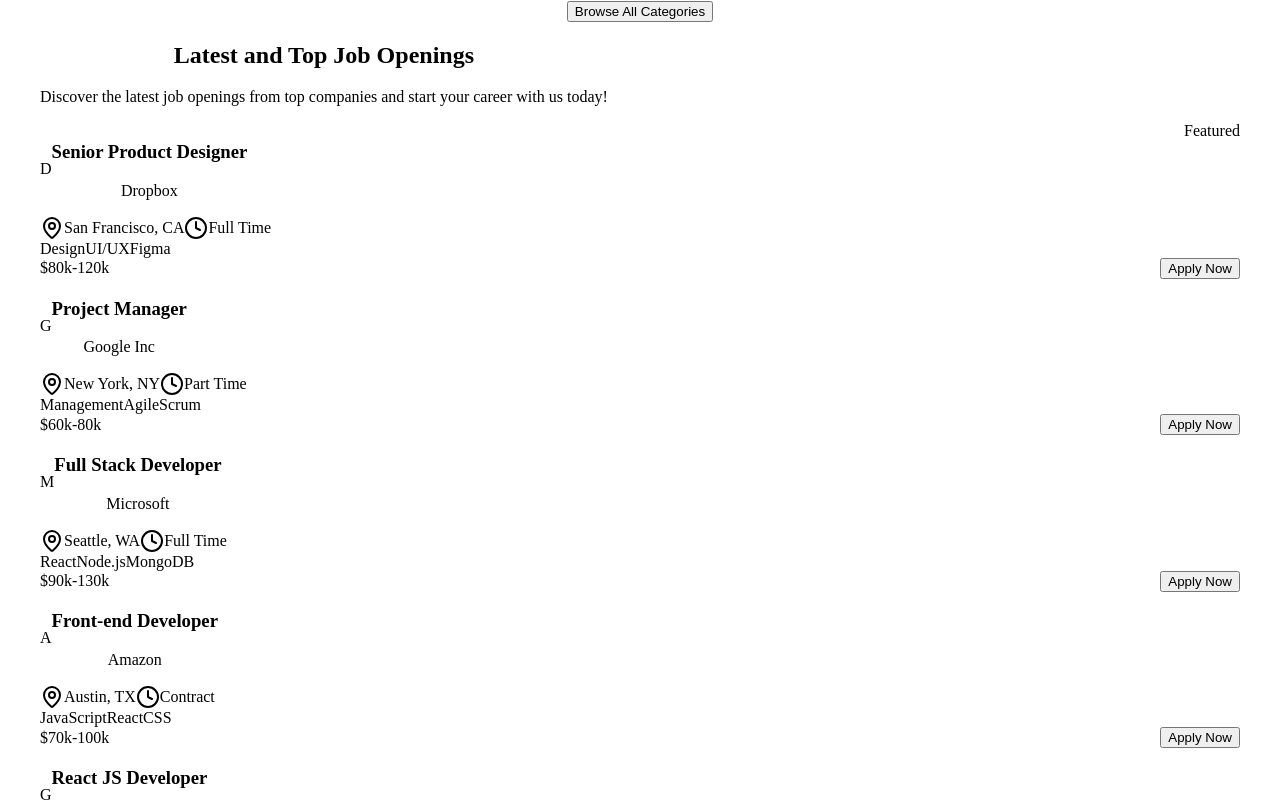
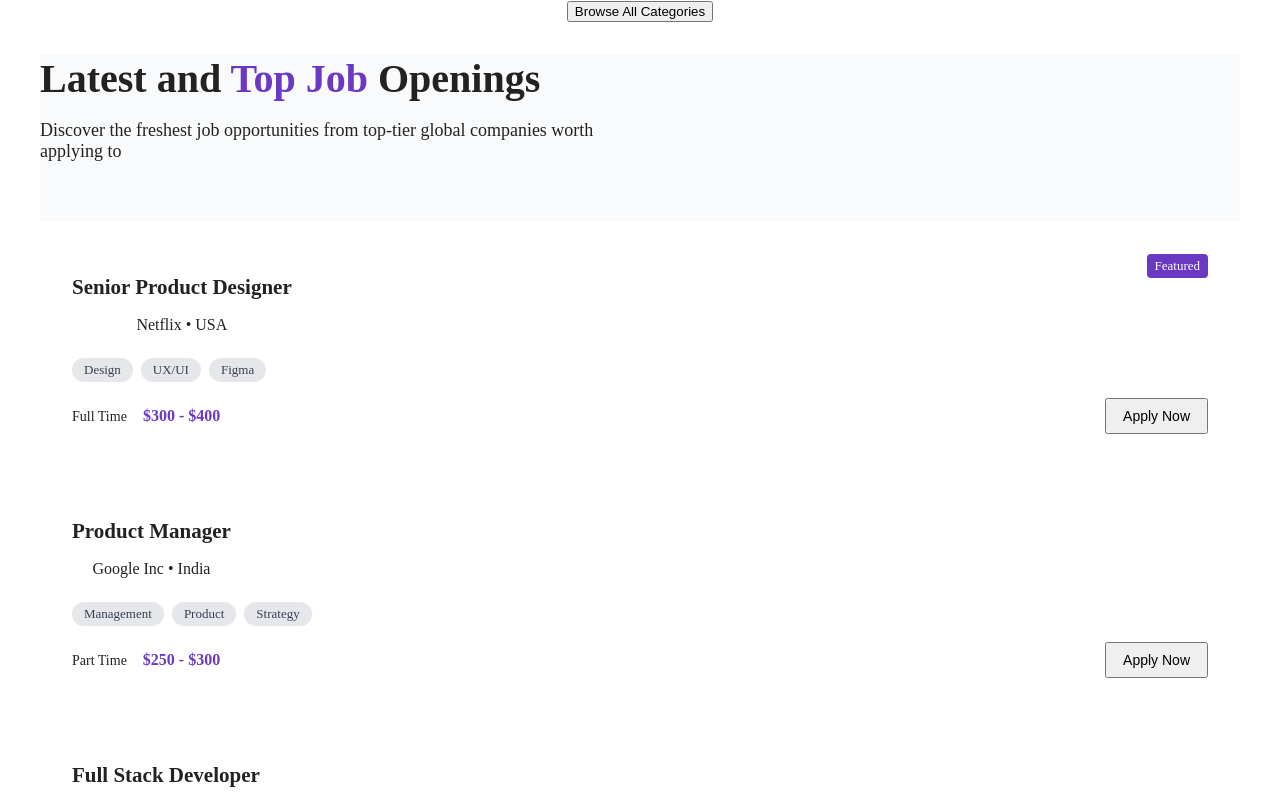
Before and after one commit to CelestinFernandes/JobPortal, a React (Vite) app in the folder job-portal/: page / in a window 1280 px wide. Shown: the part 2917-3720 px from the top of the page. Built offline with nearby package versions, Linux system fonts and the light colour scheme.

Commit message:
update for listing design

```diff
--- a/job-portal/src/components/JobListings.jsx
+++ b/job-portal/src/components/JobListings.jsx
@@ -1,104 +1,108 @@
-import { MapPin, Clock } from "lucide-react"
+"use client"
+import { useState, useEffect } from "react"
+import jobsData from "../data/jobs.json"
 
-export default function JobListings({ isDark }) {
-  const jobs = [
-    { title: "Senior Product Designer",
-      company: "Dropbox",
-      location: "San Francisco, CA",
-      type: "Full Time",
-      salary: "$80k-120k",
-      tags: ["Design", "UI/UX", "Figma"],
-      featured: true
-    },
-    { title: "Project Manager",
-      company: "Google Inc",
-      location: "New York, NY",
-      type: "Part Time",
-      salary: "$60k-80k",
-      tags: ["Management", "Agile", "Scrum"],
-    },
-    { title: "Full Stack Developer",
-      company: "Microsoft",
-      location: "Seattle, WA",
-      type: "Full Time",
-      salary: "$90k-130k",
-      tags: ["React", "Node.js", "MongoDB"],
-    },
-    { title: "Front-end Developer",
-      company: "Amazon",
-      location: "Austin, TX",
-      type: "Contract",
-      salary: "$70k-100k",
-      tags: ["JavaScript", "React", "CSS"],
-    },
-    { title: "React JS Developer",
-      company: "Google",
-      location: "Mountain View, CA",
-      type: "Full Time",
-      salary: "$85k-125k",
-      tags: ["React", "JavaScript", "Redux"],
-    },
-    { title: "Python Developer",
-      company: "Microsoft",
-      location: "Redmond, WA",
-      type: "Full Time",
-      salary: "$80k-115k",
-      tags: ["Python", "Django", "PostgreSQL"],
-    },
-  ]
+const JobListings = () => {
+  const [theme, setTheme] = useState(() => localStorage.getItem("theme") || "light")
+
+  useEffect(() => {
+    const handleStorageChange = () => setTheme(localStorage.getItem("theme") || "light")
+    window.addEventListener("storage", handleStorageChange)
+    const interval = setInterval(() => {
+      const currentTheme = localStorage.getItem("theme") || "light"
+      if (currentTheme !== theme) setTheme(currentTheme)}, 500)
+    return () => {
+      window.removeEventListener("storage", handleStorageChange)
+      clearInterval(interval)}}, [theme])
 
   return (
-    <section className={`py-20 ${isDark ? "bg-gray-800" : "bg-gray-50"}`}>
-      <div className="container mx-auto px-4">
-        <div className="flex justify-between items-center mb-12">
-          <div>
-            <h2 className={`text-4xl font-bold mb-4 ${isDark ? "text-white" : "text-gray-900"}`}>
-              Latest and <span className="text-purple-600">Top Job</span> Openings</h2>
-            <p className={`text-xl ${isDark ? "text-gray-300" : "text-gray-600"}`}> Discover the latest job openings from top companies and start your career with us today!</p>
-          </div>
-          <button className={`hidden md:flex px-4 py-2 border rounded-lg transition-colors hover:bg-purple-50 hover:border-purple-600 ${isDark ? "border-gray-600 text-gray-300 hover:bg-purple-900" : "border-gray-300 text-gray-600"}`}>View All Jobs</button>
+    <section className="section" style={{ background: theme === "dark" ? "#374151" : "#f9fafb" }}>
+      <div className="container">
+        <div style={{ marginBottom: "60px" }}>
+          <h2 style={{
+              color: theme === "dark" ? "#FFFFFF" : "#222222",
+              fontSize: "40px",
+              fontWeight: "bold",
+              marginBottom: "16px",
+              textAlign: "left",
+            }}>
+            {jobsData.title.split(" ").map((word, index) =>
+              word === "Top" || word === "Job" ? (
+                <span key={index} style={{ color: "#6A38C2" }}>{word}{" "}</span>
+              ) : (word + " "))}
+          </h2>
+          <p
+            style={{
+              color: theme === "dark" ? "#FFFFFF" : "#222222",
+              fontSize: "18px",
+              textAlign: "left",
+              maxWidth: "600px"}}>{jobsData.description}</p>
         </div>
 
-        <div className="grid md:grid-cols-2 gap-6">
-          {jobs.map((job, index) => (
-            <div key={index} className={`p-6 rounded-lg transition-all hover:shadow-lg hover:scale-105 ${job.featured ? "bg-purple-600 text-white" : isDark ? "bg-gray-700 hover:bg-purple-900" : "bg-white hover:bg-purple-50"}`}>
-              <div className="flex justify-between items-start mb-4">
-                <div className="flex items-center space-x-3">
-                  <div className={`w-12 h-12 rounded-lg flex items-center justify-center ${job.featured ? "bg-white/20" : isDark ? "bg-gray-600" : "bg-gray-100"}`}>
-                    <span className="font-bold">{job.company[0]}</span>
-                  </div>
-                  <div>
-                    <h3 className="text-xl font-bold">{job.title}</h3>
-                    <p className={`${job.featured ? "text-white/80" : isDark ? "text-gray-300" : "text-gray-600"}`}>{job.company}</p>
-                  </div>
+        <div className="grid grid-2">
+          {jobsData.jobs.map((job) => (
+            <div
+              key={job.id}
+              className="card"
+              style={{
+                background: theme === "dark" ? "#222222" : "white",
+                transition: "all 0.3s ease",
+                cursor: "pointer"}}
+              onMouseEnter={(e) => {
+                e.currentTarget.style.background = "#6A38C2"
+                e.currentTarget.style.color = "#FFFFFF"}}
+              onMouseLeave={(e) => {
+                e.currentTarget.style.background = theme === "dark" ? "#222222" : "white"
+                e.currentTarget.style.color = theme === "dark" ? "#FFFFFF" : "#222222"}}>
+              <div style={{ display: "flex", justifyContent: "space-between", alignItems: "start", marginBottom: "16px" }}>
+                <div>
+                  <h3 style={{
+                    fontSize: "21px",
+                    fontWeight: "bold",
+                    marginBottom: "4px",
+                    color: theme === "dark" ? "#FFFFFF" : "#222222"}}>
+                    {job.title}
+                  </h3>
+                  <p style={{ color: theme === "dark" ? "#FFFFFF" : "#222222", marginBottom: "8px" }}>{job.company} • {job.location}</p>
                 </div>
-                {job.featured && <span className="bg-white/20 text-white px-2 py-1 rounded text-xs">Featured</span>}
+                {job.featured && (
+                  <span style={{
+                    background: "#6A38C2",
+                    color: "white",
+                    padding: "4px 8px",
+                    borderRadius: "4px",
+                    fontSize: "13px"}}>Featured</span>
+                )}
               </div>
 
-              <div className="flex items-center space-x-4 mb-4 text-sm">
-                <div className="flex items-center">
-                  <MapPin className="w-4 h-4 mr-1" />
-                  {job.location}
-                </div>
-                <div className="flex items-center">
-                  <Clock className="w-4 h-4 mr-1" />
-                  {job.type}
-                </div>
+              <div style={{ display: "flex", gap: "8px", marginBottom: "16px", flexWrap: "wrap" }}>
+                {job.tags.map((tag, tagIndex) => (
+                  <span key={tagIndex} style={{
+                    background: "#e5e7eb",
+                    color: "#374151",
+                    padding: "4px 12px",
+                    borderRadius: "16px",
+                    fontSize: "13px",
+                  }}>{tag}</span>
+                ))}
               </div>
 
-              <div className="flex flex-wrap gap-2 mb-4">
-                {job.tags.map((tag, tagIndex) => (
-                  <span key={tagIndex} className={`px-2 py-1 rounded text-xs ${job.featured ? "bg-white/20" : isDark ? "bg-gray-600" : "bg-gray-100"}`}>{tag}
-                  </span>))}
+              <div style={{ display: "flex", justifyContent: "space-between", alignItems: "center" }}>
+                <div>
+                  <span style={{ color: theme === "dark" ? "#FFFFFF" : "#222222", fontSize: "14px" }}>{job.type}</span>
+                  <span style={{ color: "#6A38C2", fontWeight: "bold", marginLeft: "16px" }}>{job.salary}</span>
+                </div>
+                <button className="btn btn-primary" style={{ padding: "8px 16px", fontSize: "14px" }}>Apply Now</button>
               </div>
+            </div>
+          ))}
+        </div>
 
-              <div className="flex justify-between items-center">
-                <span className="text-lg font-bold">{job.salary}</span>
-                <button className={`px-4 py-2 rounded transition-colors ${job.featured ? "bg-white text-purple-600 hover:bg-gray-100" : "bg-purple-600 text-white hover:bg-purple-700"}`}>Apply Now</button>
-              </div>
-            </div>))}
+        <div style={{ textAlign: "center", marginTop: "40px" }}>
+          <button className="btn btn-outline">View All Jobs</button>
         </div>
       </div>
     </section>
   )
 }
+export default JobListings
```
